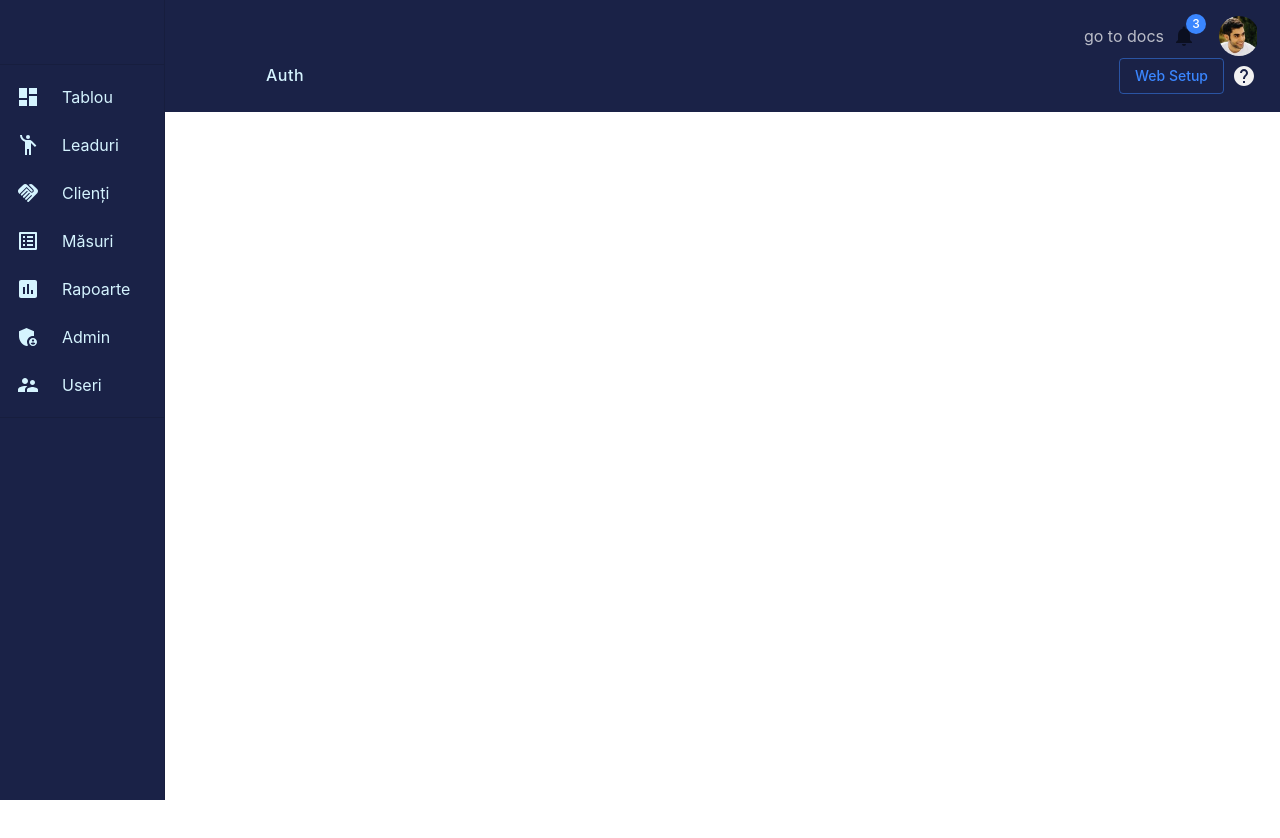
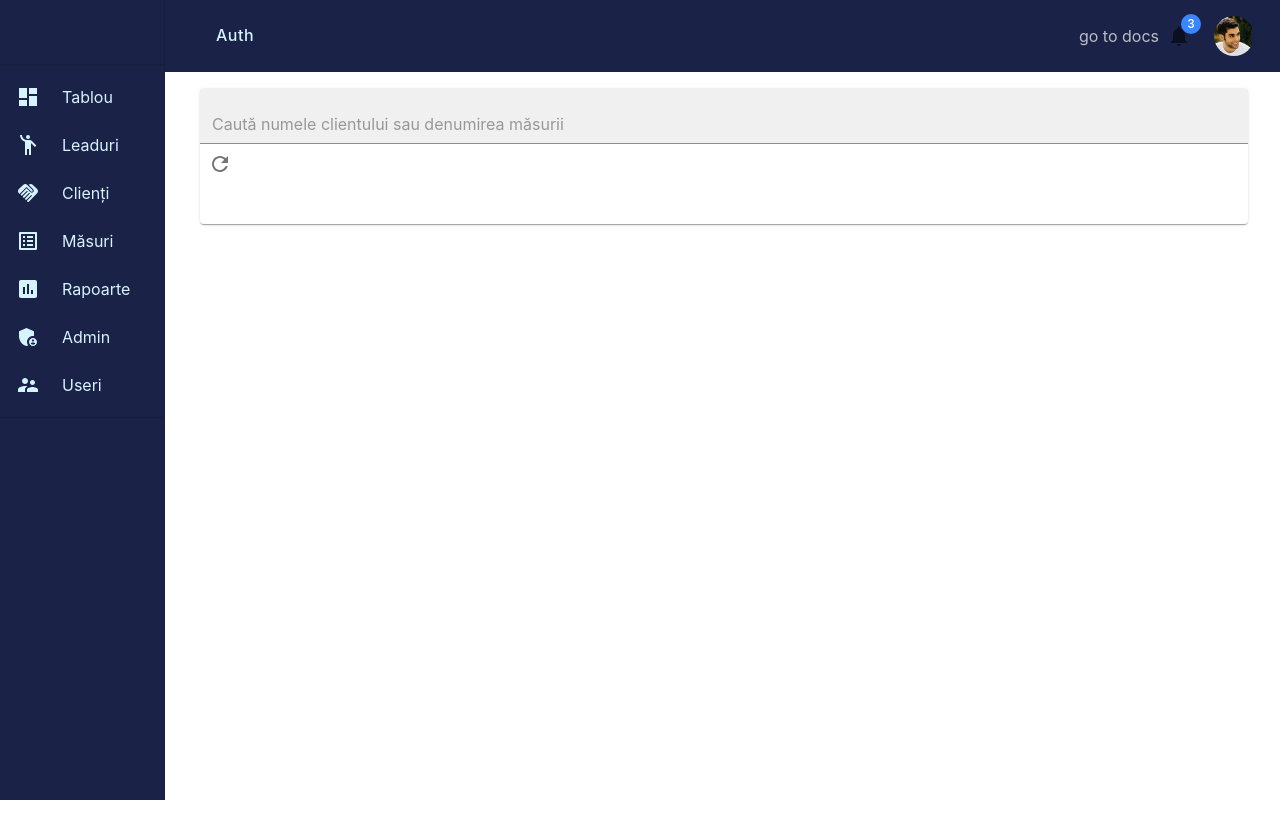
Before and after one commit to itsthevictor/mui, a React (Vite) app: page /auth in a window 1280 px wide. Shown: the top 838 px of the page. Built offline with nearby package versions, Linux system fonts and the light colour scheme.

Commit message:
search bar incomplete

```diff
--- /dev/null
+++ b/src/components/BasicCard.jsx
@@ -0,0 +1,24 @@
+import React from 'react';
+import Card from '@mui/material/Card';
+import CardActions from '@mui/material/CardActions';
+import CardContent from '@mui/material/CardContent';
+import { Typography, Box, Button } from '@mui/material';
+import SearchIcon from '@mui/icons-material/Search';
+const bull = (
+  <Box
+    component='span'
+    sx={{ display: 'inline-block', mx: '2px', transform: 'scale(0.8)' }}
+  >
+    •
+  </Box>
+);
+const BasicCard = ({ header, content, sx }) => {
+  return (
+    <Card sx={sx}>
+      {header}
+      <CardContent>{content}</CardContent>
+    </Card>
+  );
+};
+
+export default BasicCard;
--- a/src/components/Header.jsx
+++ b/src/components/Header.jsx
@@ -24,9 +24,10 @@ const Header = ({ title }) => {
     topRow: {
       display: 'flex',
       flexDirection: 'row',
-      justifyContent: 'end',
+      justifyContent: 'space-between',
       alignItems: 'center',
       marginButton: '20px',
+      marginLeft: '200px',
       '*': {
         marginRight: '5px',
       },
@@ -35,6 +36,14 @@ const Header = ({ title }) => {
       display: 'flex',
       flexDirection: 'row',
       justifyContent: 'space-between',
+      alignItems: 'center',
+      marginButton: '20px',
+      marginLeft: '250px',
+    },
+    actions: {
+      display: 'flex',
+      flexDirection: 'row',
+      justifyContent: 'center',
       alignItems: 'center',
       marginButton: '20px',
       marginLeft: '250px',
@@ -65,16 +74,21 @@ const Header = ({ title }) => {
   return (
     <Box sx={headerStyles.wrapper}>
       <Box sx={headerStyles.topRow}>
-        <Typography sx={headerStyles.link}>go to docs</Typography>
-
-        <NotificationBell content={menuItems.length} menuItems={menuItems} />
-        <Avatar alt='Travis Howard' src='/2.jpg' />
+        <Box>
+          {' '}
+          <Typography variant='h6' sx={headerStyles.title}>
+            {title}
+          </Typography>
+        </Box>
+        <Box sx={headerStyles.actions}>
+          {' '}
+          <Typography sx={headerStyles.link}>go to docs</Typography>
+          <NotificationBell content={menuItems.length} menuItems={menuItems} />
+          <Avatar alt='Travis Howard' src='/2.jpg' />
+        </Box>
       </Box>
 
-      <Box sx={headerStyles.middleRow}>
-        <Typography variant='h6' sx={headerStyles.title}>
-          {title}
-        </Typography>
+      {/* <Box sx={headerStyles.middleRow}>
         <Box>
           <MainButton variant='outlined'>web setup</MainButton>
           <Tooltip title='help'>
@@ -83,7 +97,7 @@ const Header = ({ title }) => {
             </IconButton>
           </Tooltip>
         </Box>
-      </Box>
+      </Box> */}
     </Box>
   );
 };
--- /dev/null
+++ b/src/components/SearchBar.jsx
@@ -0,0 +1,16 @@
+import React from 'react';
+import Box from '@mui/material/Box';
+import TextField from '@mui/material/TextField';
+
+const SearchBar = ({ placeholder, onchange }) => {
+  return (
+    <TextField
+      placeholder={placeholder}
+      onChange={onchange}
+      variant='filled'
+      sx={{ width: '100%' }}
+    />
+  );
+};
+
+export default SearchBar;
--- a/src/index.css
+++ b/src/index.css
@@ -12,4 +12,7 @@ main {
 .dashboard-page {
   height: 100vh;
   width: 100%;
+  padding-left: 200px;
+  padding-top: 1rem;
+  padding-right: 2rem;
 }
--- a/src/pages/Auth.jsx
+++ b/src/pages/Auth.jsx
@@ -1,7 +1,29 @@
-import { Grid2 } from '@mui/material';
+import { Grid2, IconButton, Box } from '@mui/material';
+import BasicCard from '../components/BasicCard';
+import SearchBar from '../components/SearchBar';
+import MainButton from '../components/MainButton';
+import { Refresh } from '@mui/icons-material';
 
 const Auth = () => {
-  return <Grid2 item xs={8}></Grid2>;
+  const getSearchBar = () => {
+    return (
+      <Box>
+        <SearchBar
+          placeholder='Caută numele clientului sau denumirea măsurii'
+          onchange={(e) => handleChange(e.target.value)}
+        />
+        {/* <MainButton lanbel='oi' /> */}
+        <IconButton>
+          <Refresh />
+        </IconButton>
+      </Box>
+    );
+  };
+  return (
+    <Grid2 item xs={8}>
+      <BasicCard header={getSearchBar()} sx={{ width: '100%' }} />
+    </Grid2>
+  );
 };
 
 export default Auth;
--- a/src/pages/Overview.jsx
+++ b/src/pages/Overview.jsx
@@ -1,5 +1,11 @@
+import BasicCard from '../components/BasicCard';
+
 const Overview = () => {
-  return <div>Overview</div>;
+  return (
+    <div>
+      <BasicCard />
+    </div>
+  );
 };
 
 export default Overview;
```
